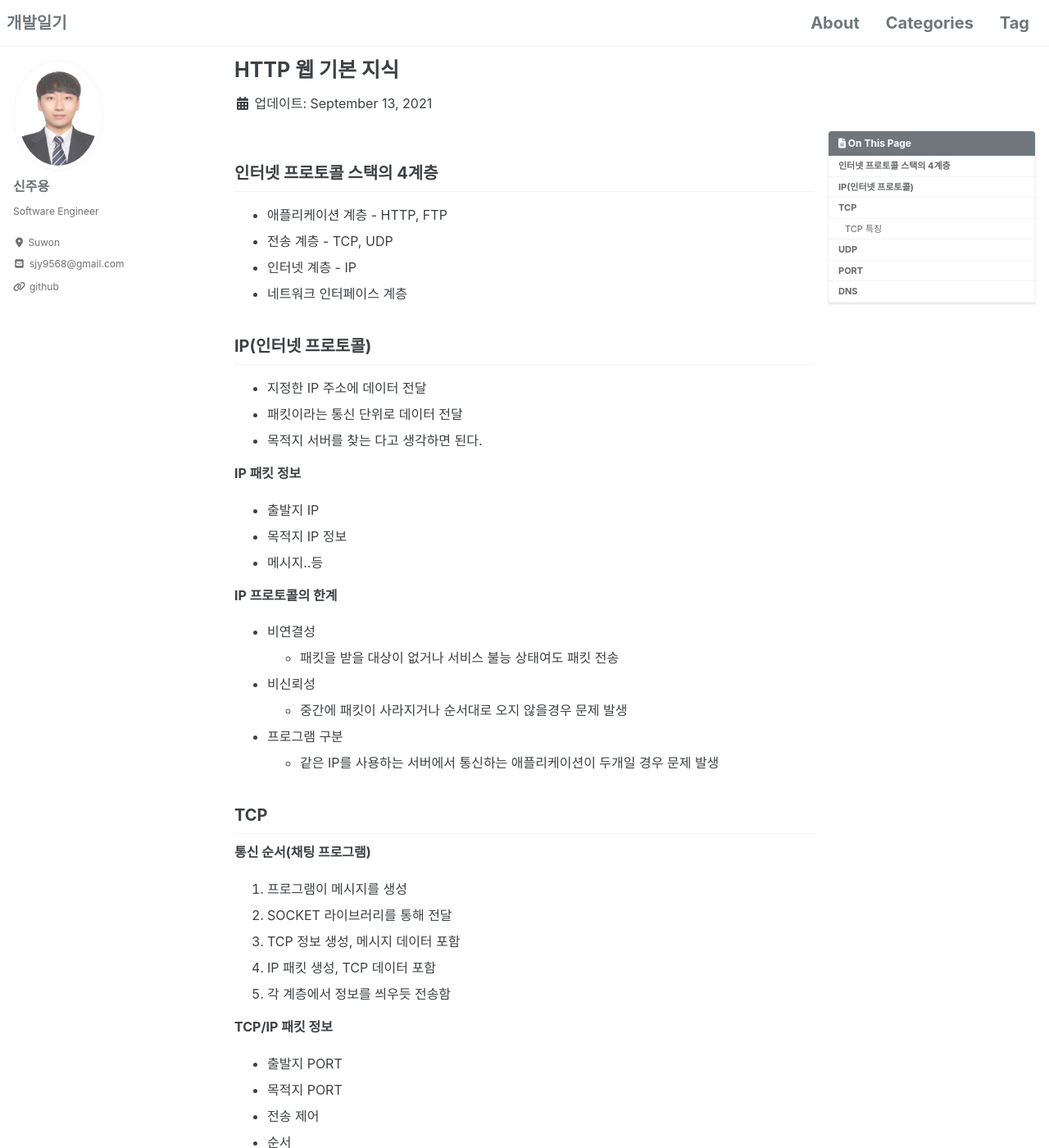
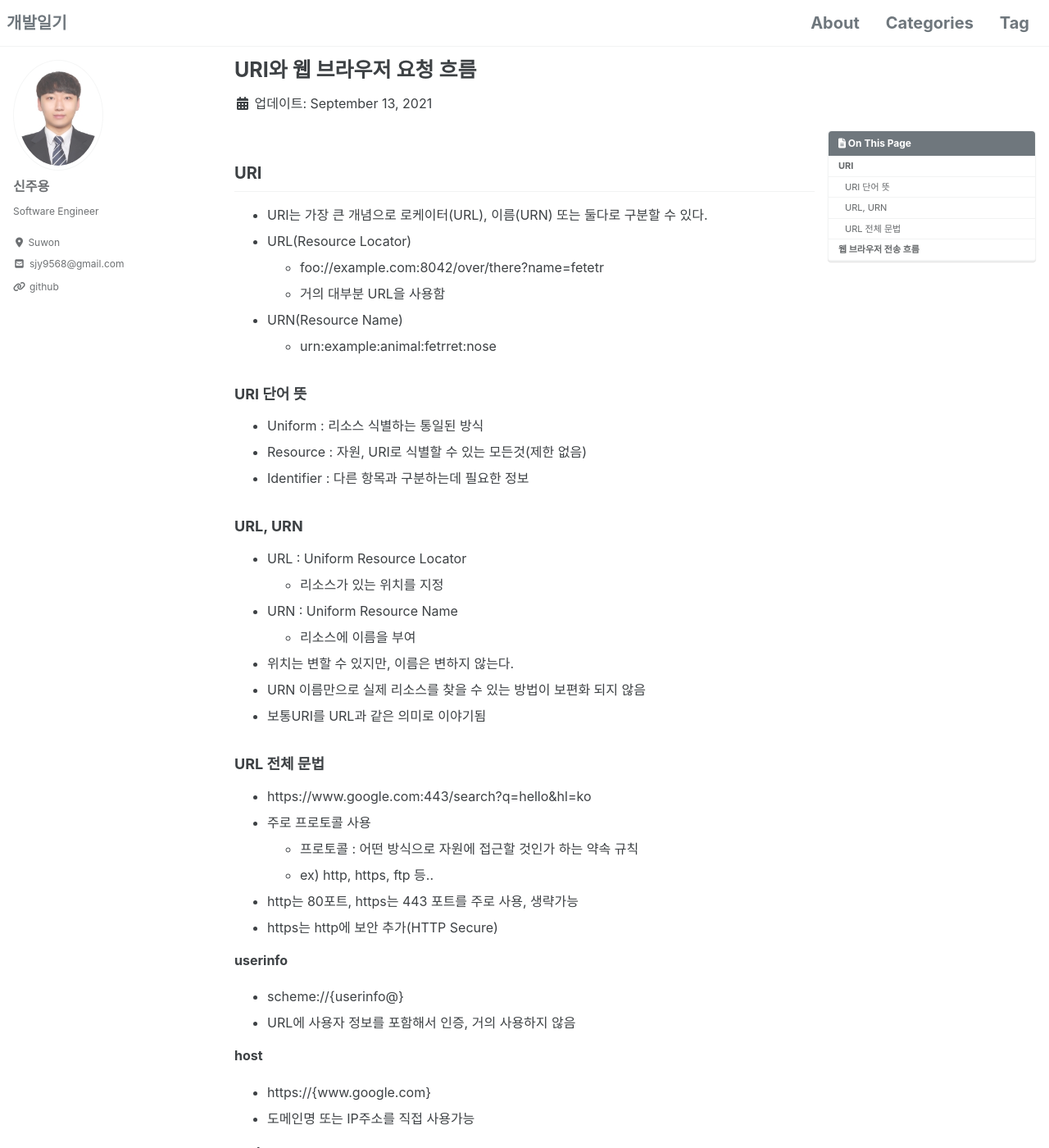
Before and after one commit to shinjooyoung/shinjooyoung.github.io, a Jekyll site: the page built from _posts/HTTP/2021-09-13-인터넷 네트워크.md, in a window 1280 px wide and 1400 px high. Shown: the whole window at 82% size. Built offline with Jekyll 4.4.1, drawn with Linux system fonts in a browser that asks for light colours; cached includes are drawn as plain includes; nearby versions of some CDN libraries; comment, search, counter and statistics services are not loaded; some of the changed text lies outside the part shown.

Commit message:
HTTP 공부

```diff
--- a/_posts/HTTP/2021-09-13-인터넷 네트워크.md
+++ b/_posts/HTTP/2021-09-13-인터넷 네트워크.md
@@ -1,5 +1,5 @@
 ---
-title:  "HTTP 웹 기본 지식"
+title:  "URI와 웹 브라우저 요청 흐름"
 excerpt: "HTTP 웹 기본 지식 인프런 김영한"
 categories:
   - Education
@@ -8,90 +8,79 @@ tag:
 toc: true
 ---
 
-## 인터넷 프로토콜 스택의 4계층
-- 애플리케이션 계층 - HTTP, FTP
-- 전송 계층 - TCP, UDP
-- 인터넷 계층 - IP
-- 네트워크 인터페이스 계층
+## URI
+- URI는 가장 큰 개념으로 로케이터(URL), 이름(URN) 또는 둘다로 구분할 수 있다.
+- URL(Resource Locator)
+  * foo://example.com:8042/over/there?name=fetetr
+  * 거의 대부분 URL을 사용함
+- URN(Resource Name)
+  * urn:example:animal:fetrret:nose
 
-## IP(인터넷 프로토콜)
-- 지정한 IP 주소에 데이터 전달
-- 패킷이라는 통신 단위로 데이터 전달
-- 목적지 서버를 찾는 다고 생각하면 된다.
+### URI 단어 뜻
+- Uniform : 리소스 식별하는 통일된 방식
+- Resource : 자원, URI로 식별할 수 있는 모든것(제한 없음)
+- Identifier : 다른 항목과 구분하는데 필요한 정보
 
-**IP 패킷 정보**
-- 출발지 IP
-- 목적지 IP 정보
-- 메시지..등
+### URL, URN
+- URL : Uniform Resource Locator
+  * 리소스가 있는 위치를 지정
+- URN : Uniform Resource Name
+  * 리소스에 이름을 부여
+- 위치는 변할 수 있지만, 이름은 변하지 않는다.
+- URN 이름만으로 실제 리소스를 찾을 수 있는 방법이 보편화 되지 않음
+- 보통URI를 URL과 같은 의미로 이야기됨
 
-**IP 프로토콜의 한계**
-- 비연결성
-  * 패킷을 받을 대상이 없거나 서비스 불능 상태여도 패킷 전송
-- 비신뢰성
-  * 중간에 패킷이 사라지거나 순서대로 오지 않을경우 문제 발생
-- 프로그램 구분
-  * 같은 IP를 사용하는 서버에서 통신하는 애플리케이션이 두개일 경우 문제 발생
+### URL 전체 문법
+- https://www.google.com:443/search?q=hello&hl=ko
+- 주로 프로토콜 사용
+  * 프로토콜 : 어떤 방식으로 자원에 접근할 것인가 하는 약속 규칙
+  * ex) http, https, ftp 등..
+- http는 80포트, https는 443  포트를 주로 사용, 생략가능
+- https는 http에 보안 추가(HTTP Secure)
 
-## TCP
+**userinfo**
+- scheme://{userinfo@}
+- URL에 사용자 정보를 포함해서 인증, 거의 사용하지 않음
 
-**통신 순서(채팅 프로그램)**
-1. 프로그램이 메시지를 생성
-1. SOCKET 라이브러리를 통해 전달
-1. TCP 정보 생성, 메시지 데이터 포함
-1. IP 패킷 생성, TCP 데이터 포함
-1. 각 계층에서 정보를 씌우듯  전송함
+**host**
+- https://{www.google.com}
+- 도메인명 또는 IP주소를 직접 사용가능
 
-**TCP/IP 패킷 정보**
-- 출발지 PORT
-- 목적지 PORT
-- 전송 제어
-- 순서
-- 검증 정보...
-- 전송 데이터
+**port**
+- https://www.google.com{:433}
+- 생략 가능
 
+**path**
+- 리소스 경로, 계층적 구조
+- ex)
+  * /home/file1.jpg
+  * /menbers
+  * /members/..
 
-### TCP 특징
+**query**
+- key-value 형태
+- ?로 시작, &로 추가 가능 ?keyA=valueA&keyB=valueB
+- 쿼리 파라미터, 쿼리 스트링으로 불림, 웹서버에 제공하는 파라미터, 문자 형태
 
-**연결지향 - TCP 3 way handshake(가상 연결)**
-1. 클라이언트에서 서버로 SYN(접속 요청)메시지 전송
-1. 서버에스 클라이언트로 SYN(접속 요청) + ACK(요청 수락) 메시지 전송
-  * 요청 수락과 함께 클라언트로 접속 요청을 보낸다.
-1. 클라이언트에서 서버로 ACK(요청 수락) 메시지 전송
-1. 데이터 전송
+**fragment**
+- https://www.google.com:443/search?q=hello&hl=ko{#getting-stated-introducing}
+- html 내부 북마크, 서버에 전송 X
 
-**데이터 전달 보증**
-1. 데이터 전송
-1. 데이터 전송 결과 응답
+## 웹 브라우저 전송 흐름
 
-**순서 보장**
-- 패킷 전송시 순서가 맞지 않는 경우 해당 패킷부터 재 요청 처리 됨
-
-**신뢰할 수 있는 프로토콜**
-**현재는 대부분 TCP 사용**
-
-
-## UDP
-- 하얀 도화지에 비유(기능이 거의 없음)
-- 연결지향 X
-- 데이터 전달 보증 X
-- 순서 보장  X
-- 데이터 전달 및 순서가 보장되지 않지만, 단순하고 빠름
-- 정리
-  * IP와 거의 같다. +PORT +체크섬 정도만 추가
-  * 애플리케이션에서 추가 작업 필요
-
-
-## PORT
-- 같은 IP 내에서 프로세스 구분
-- IP는 목적지 서버를 찾는다면 PORT는 서버의 애플리케이션을 찾는다.
-  * IP는 아파트 PORT는 동, 호수
-- 0 ~ 65535 할당 가능
-- 0 ~ 1023 : 잘 알려진 포트로 사용하지 않는 것이 좋음
-  * FTP -20,21
-  * TELNET - 23
-  * HTTP - 80
-  * HTTPS - 443
-
-## DNS
-- IP에 도메인 명을 지정할 수 있다.
-- IP는 변경되어도 DNS를 통해 접속 할수 있다.
+1. 웹 브라우저가 서버에 URL 요청
+  * IP와 포트 정보를 찾아냄
+1. HTTP 요청 메시지 생성
+  * GET /search?p=hello&hl=ko HTTP/1.1 Host:www.google.com
+1. TCP/IP 패킷 생성, HTTP 메시지 포함
+  * 출발지 IP, PORT
+  * 목적지 IP, PORT
+  * HTTP 메시지
+1. 요청 패킷 전달
+1. 요청 패킷 도착
+  * TCP/IP 패킷을 까서 버림
+  * HTTP 메시지 해석
+1. HTTP 응답 메시지를 생성
+  * ex) HTML 등,..
+1. 서버도 위와 같은 방식으로 패킷을 만들어 웹 브라우저에 전송
+1. 웹 브라우저도 같은 방식으로 HTTP 메시지를 해석해서 HTML 렌더링을 진행함
```
Also changed, not shown: _posts/HTTP/2021-09-13-URI와 웹 브러우저 요청 흐름.md (added, +98 -0 lines).
